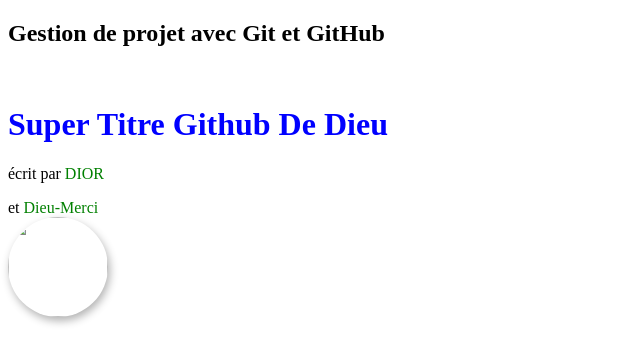
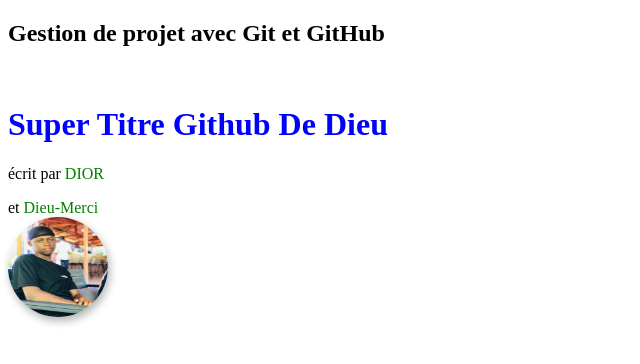
Before and after one commit to dieumerci47/OpenclassroomProject, a plain HTML site: page index.html in a window 1280 px wide. Shown: the whole page, without its empty margins (0-640 px from the left). Drawn offline with Linux system fonts and the light colour scheme.

Commit message:
ajout du photo

```diff
--- a/index.html
+++ b/index.html
@@ -12,7 +12,7 @@
     <p>écrit par <span>DIOR</span></p> et <span>Dieu-Merci
     </span>
     <div class="container">
-        <img src="" alt="">
+        <img src="IMG-20211129-WA0033.jpg" alt="">
     </div>
 </body>
 </html>
```
Also changed, not shown: IMG-20211129-WA0033.jpg (added).
